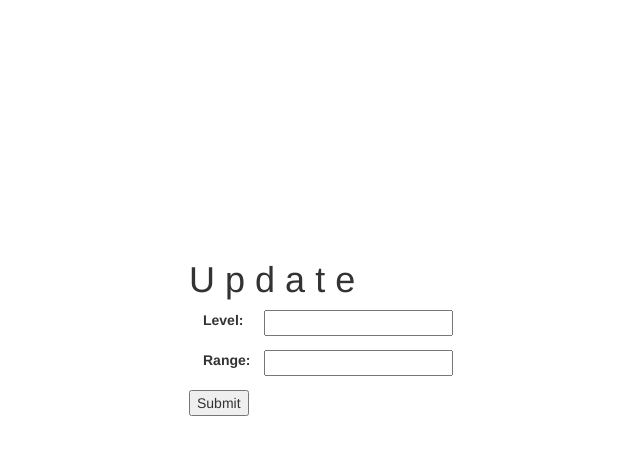
After one commit to adicarlisle/QA-Core-Fundamental-Project, a Flask app: page /update/1 in a window 1280 px wide. The commit adds this page. Shown: the top 455 px of the page, without its empty margins (323-963 px from the left). Run offline with Flask 2, Linux system fonts and the light colour scheme; data that the repository does not hold is empty; some libraries are stand-ins or nearby versions.

```diff
--- a/application/models.py
+++ b/application/models.py
@@ -29,3 +29,4 @@ class History(db.Model):
     user_id = db.Column(db.Integer, db.ForeignKey("users.id"), nullable=False)
     dice_id = db.Column(db.Integer, db.ForeignKey("dice.id"), nullable=False)
     time_rolled = db.Column(db.DateTime, nullable=False, default=datetime.utcnow)
+    value = db.Column(db.Integer, nullable=False)
--- a/application/routes.py
+++ b/application/routes.py
@@ -6,7 +6,8 @@ from flask_wtf import FlaskForm
 from wtforms import StringField, SubmitField, PasswordField, IntegerField
 from wtforms.validators import DataRequired, Length, ValidationError, Email
 from flask_bcrypt import Bcrypt
-from flask_login import LoginManager, login_required, login_user, logout_user, current_user
+from flask_login import login_required, login_user, logout_user, current_user
+from random import randint
 # Testing the database with dummy data
 
 
@@ -47,7 +48,11 @@ class DiceForm(FlaskForm):
     range = IntegerField("Range: ", validators=[
         DataRequired()
     ])
-    submit = SubmitField("Add Dice")
+    submit = SubmitField("Submit")
+
+
+class HistoryForm(FlaskForm):
+    submit = SubmitField("Roll")
 
 
 @app.route("/")
@@ -79,8 +84,6 @@ def register():
 @app.route("/login", methods=["GET", "POST"])
 def login():
 
-    homeloc = url_for("home")
-    regloc = url_for("register")
     bcrypt = Bcrypt(app)
     form = LoginForm()
     if request.method == "GET":
@@ -100,14 +103,8 @@ def login():
 @app.route("/dashboard", methods=["GET", "POST"])
 @login_required
 def dashboard():
-    homeloc = url_for("home")
-    regloc = url_for("register")
-    logloc = url_for("login")
-    # delloc = url_for("reset")
-    outloc = url_for("logout")
     form = DiceForm()
     welcomeMessage = f"Hello " + str(current_user.username)
-    all_dice = Dice.query.all()
     if request.method == "POST":
         level = form.level.data
         range = form.range.data
@@ -115,20 +112,46 @@ def dashboard():
         db.session.add(dice)
         db.session.commit()
     all_dice = Dice.query.all()
+    history = History.query.all()
     return render_template("dashboard.html",
                            form=form,
                            welcomeMessage=welcomeMessage,
-                           all_dice=all_dice
+                           all_dice=all_dice,
+                           history=history
                            )
 
 
-@app.route("/reset/<id>", methods=["GET", "POST"])
-def reset(id):
+@app.route("/reset-dice/<id>", methods=["GET", "POST"])
+def reset_dice(id):
     id = int(id)
     item = Dice.query.filter_by(id=id).first()
     db.session.delete(item)
     db.session.commit()
     return redirect(url_for("dashboard"))
+
+@app.route("/reset-history/", methods=["GET", "POST"])
+def reset_history():
+    for i in range(len(History.query.all())):
+        item = History.query.first()
+        i += 1
+        db.session.delete(item)
+
+    db.session.commit()
+    return redirect(url_for("dashboard"))
+
+
+@app.route("/update/<id>", methods=["GET", "POST"])
+def update(id):
+    form = DiceForm()
+    id = int(id)
+    item = Dice.query.filter_by(id=id).first()
+    if request.method == "POST":
+        if form.validate_on_submit():
+            item.level = form.level.data
+            item.range = form.range.data
+            db.session.commit()
+            return redirect(url_for("dashboard"))
+    return render_template("update.html", form=form)
 
 
 @app.route("/logout")
@@ -137,7 +160,16 @@ def logout():
     logout_user()
     return redirect(url_for("login"))
 
-
-@app.route("/profile")
-def profile():
-    return "Profile"
+@app.route("/roll/<dice>", methods=["GET","POST"])
+@login_required
+def roll(dice):
+    user_item = Users.query.filter_by(username=current_user.username).first().id
+    dice = int(dice)
+    dice_item = Dice.query.filter_by(id=dice).first()
+    entry = History(user_id=user_item,
+                    dice_id=dice_item.id,
+                    value=dice_item.level*randint(0,dice_item.range)
+                    )
+    db.session.add(entry)
+    db.session.commit()
+    return redirect(url_for("dashboard"))
--- /dev/null
+++ b/application/templates/update.html
@@ -0,0 +1,33 @@
+{% extends "base.html" %}
+
+{%block head %}
+{% endblock %}
+
+{% block body %}
+<div class="form">
+    <h1>
+        <span class="first">U</span>
+        <span class="second">p</span>
+        <span class="third">d</span>
+        <span class="fourth">a</span>
+        <span class="fifth">t</span>
+        <span class="sixth">e</span>
+    </h1>
+    <form method="POST" action="">
+        {{ form.hidden_tag() }}
+        <table>
+            <tr>
+                <td>{{ form.level.label }}</td>
+                <td>{{ form.level }}</td>
+            </tr>
+            <tr>
+                <td>{{ form.range.label }}</td>
+                <td>{{ form.range }}</td>
+            </tr>
+
+        </table>
+        {{ form.submit }}
+    </form>
+
+</div>
+{% endblock %}
```
Also changed, not shown: application/templates/dashboard.html (+16 -3 lines).
